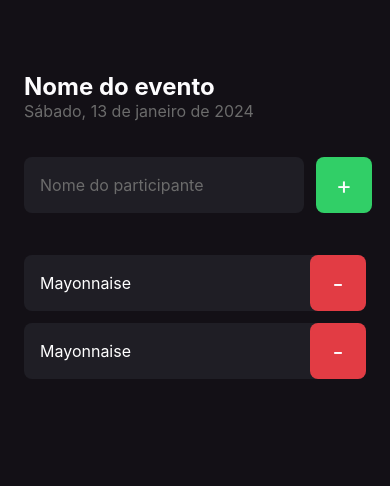
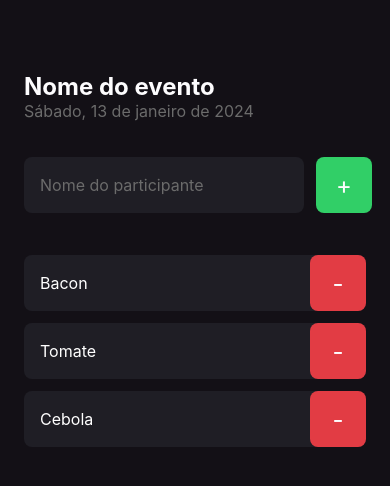
Before and after one commit to artprange/reactNative101, a React Native app in the folder imHere/: screen / in a window 390 px wide. Shown: the top 486 px of the page. Built offline with nearby package versions, Linux system fonts and the light colour scheme.

Commit message:
propping

```diff
--- a/imHere/src/components/Participant/index.tsx
+++ b/imHere/src/components/Participant/index.tsx
@@ -1,12 +1,16 @@
 import { View, Text, TouchableOpacity, TextInput } from 'react-native';
 import { styles } from './styles';
 
+type Props = {
+    name: string
+}
 
-export function Participant() {
+
+export function Participant({name}: Props) {
     return(
         <View style={styles.container}>
             <Text style={styles.name}>
-                Mayonnaise
+                {name}
             </Text>
 
             <TouchableOpacity style={styles.button} >
--- a/imHere/src/screens/Home/index.tsx
+++ b/imHere/src/screens/Home/index.tsx
@@ -17,7 +17,7 @@ export default function Home() {
             Nome do evento
             </Text>
             <Text style={styles.eventDate}>
-                Sábado, 13 de janeiro de 2024
+            Sábado, 13 de janeiro de 2024
             </Text>
 
             <View style={styles.form}>
@@ -35,8 +35,9 @@ export default function Home() {
 
             </View>
 
-            <Participant/>
-            <Participant/>
+            <Participant name="Bacon"/>
+            <Participant name="Tomate"/>
+            <Participant name="Cebola"/>
 
         </View>
     )
```
